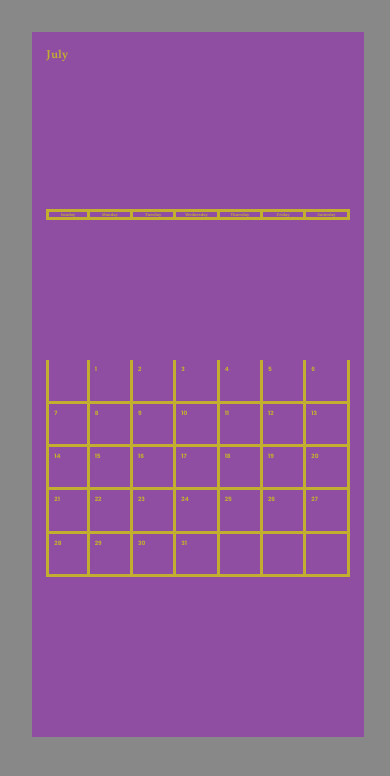
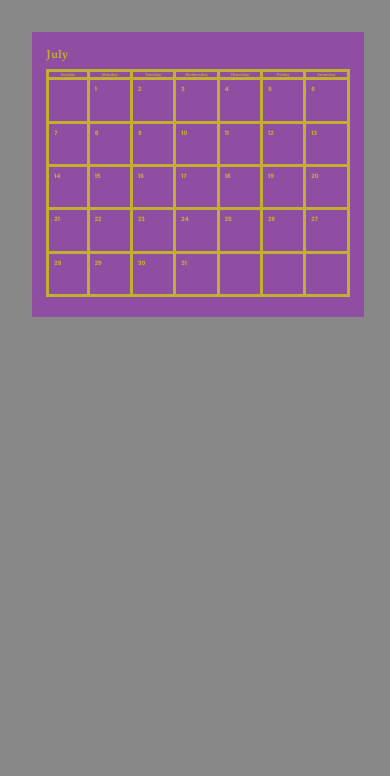
Before and after one commit to dmitrifedoruk/vite-calendar, a website built with Vite: page index.html in a window 390 px wide. Built offline with nearby package versions, Linux system fonts and the light colour scheme; a web font is replaced by a local one.

Commit message:
adjusting grid

```diff
--- a/style.css
+++ b/style.css
@@ -59,6 +59,7 @@ h1 {
 
 #wrapper {
   display: grid;
+  grid-auto-rows: min-content;
   justify-content: center;
   width: 80vw;
   /*background-color: #646cff;*/
@@ -147,7 +148,7 @@ h1 {
   #wrapper {
     display: grid;
     justify-content: center;
-    height: 80vh;
+
 
     width: 80vw;
     /*background-color: #646cff;*/
```
